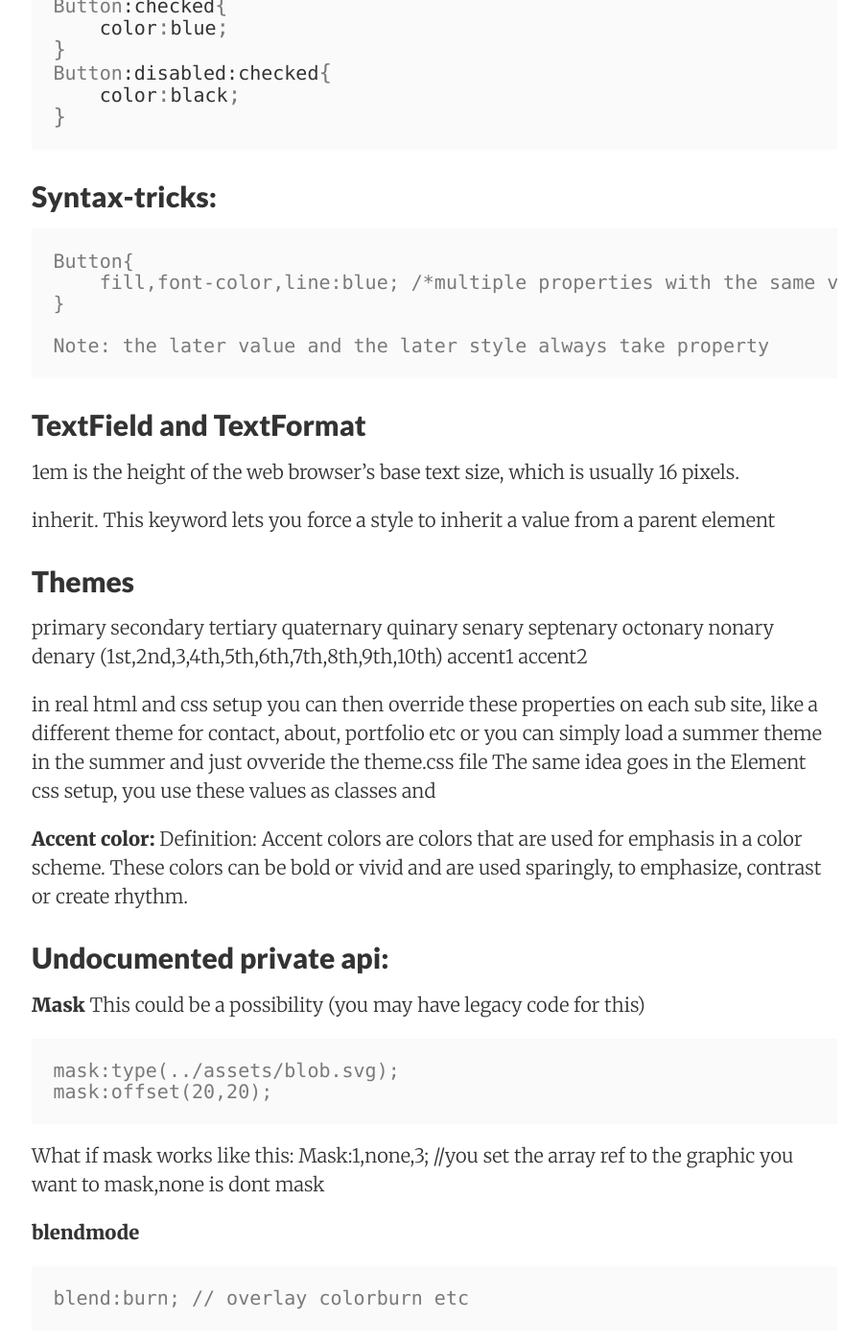
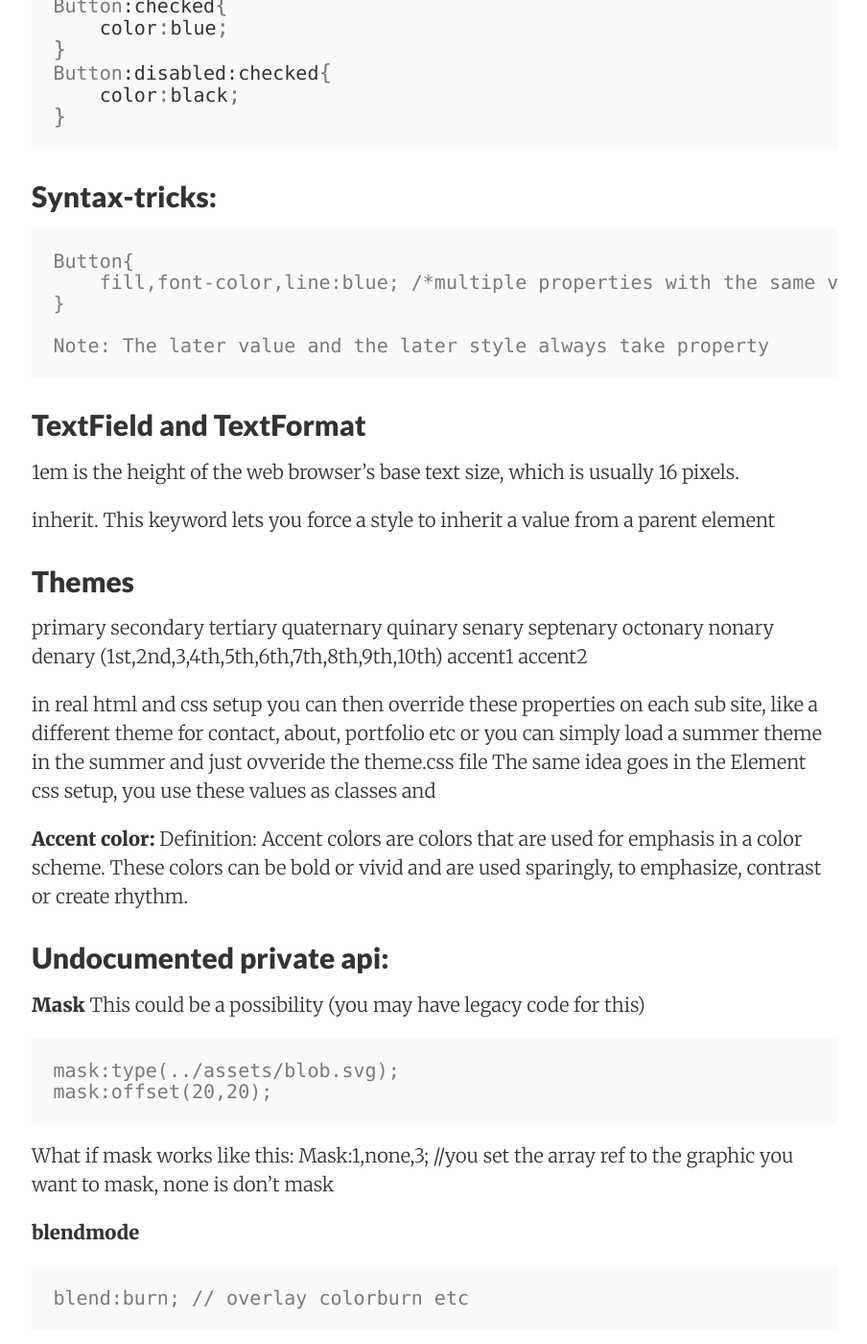
Before and after one commit to stylekit/stylekit.github.io, a Jekyll site: the page built from _posts/2016-02-18-Cascading-Style-Sheets-System.md, in a window 1280 px wide and 1400 px high, scrolled down 3772 px. Shown: the whole window at 96% size, without its empty margins (187-1091 px from the left). Built offline with Jekyll 4.4.1, drawn with Linux system fonts in a browser that asks for light colours; nearby versions of some CDN libraries; comment, search, counter and statistics services are not loaded; some of the changed text lies outside the part shown.

Commit message:
Files modified: 1


Modified 1 file:
_posts/2016-02-18-Cascading-Style-Sheets-System.md

````diff
--- a/_posts/2016-02-18-Cascading-Style-Sheets-System.md
+++ b/_posts/2016-02-18-Cascading-Style-Sheets-System.md
@@ -114,7 +114,7 @@
 offset:20px 0px;
 
 
-the precentage is calculated based on the parents width and height
+the percentage is calculated based on the parents width and height
 
 
 width,height:100%;// means fill the parent space
@@ -151,7 +151,7 @@
     fill,font-color,line:blue; /*multiple properties with the same value)*/
 }
 
-Note: the later value and the later style always take property
+Note: The later value and the later style always take property
 ```
 
 ## TextField and TextFormat
@@ -187,7 +187,7 @@
 mask:offset(20,20);
 ```
 What if mask works like this:
-Mask:1,none,3; //you set the array ref to the graphic you want to mask,none is dont mask
+Mask:1,none,3; //you set the array ref to the graphic you want to mask, none is don't mask
 
 
 **blendmode**
````
Also changed, not shown: other parts of _posts/2016-02-18-Cascading-Style-Sheets-System.md (+2 -2 lines).
